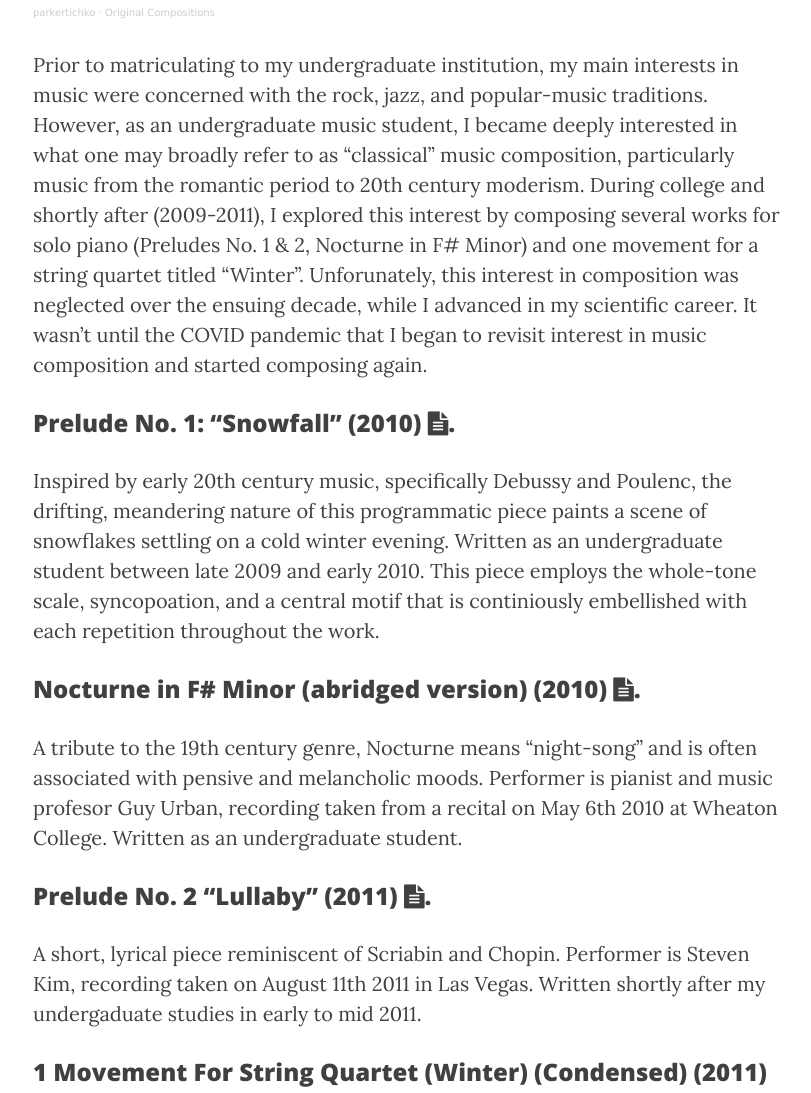
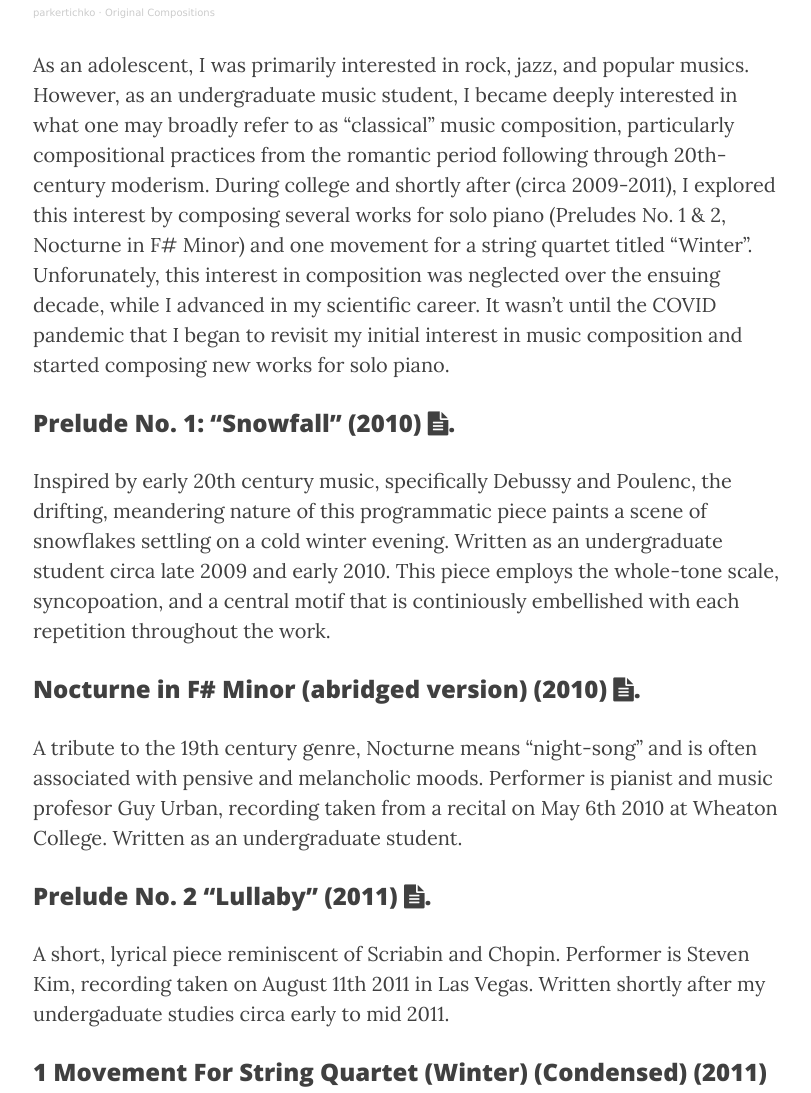
Before and after one commit to ptichko/ptichko.github.io, a Jekyll site: the page built from 3_music.md, in a window 1280 px wide and 1400 px high, scrolled down 1178 px. Shown: the part 208-1301 px from the top of the window, without its empty margins (232-1043 px from the left). Built offline with Jekyll 4.4.1, drawn with Linux system fonts in a browser that asks for light colours; nearby versions of some CDN libraries; some of the changed text lies outside the part shown; grey boxes are pictures that could not be loaded.

Commit message:
updated composition text

```diff
--- a/3_music.md
+++ b/3_music.md
@@ -17,18 +17,18 @@ ___
 
 <iframe width="100%" height="300" scrolling="no" frameborder="no" allow="autoplay" src="https://w.soundcloud.com/player/?url=https%3A//api.soundcloud.com/playlists/184090&color=%23ff5500&auto_play=false&hide_related=false&show_comments=true&show_user=true&show_reposts=false&show_teaser=true&visual=true"></iframe><div style="font-size: 10px; color: #cccccc;line-break: anywhere;word-break: normal;overflow: hidden;white-space: nowrap;text-overflow: ellipsis; font-family: Interstate,Lucida Grande,Lucida Sans Unicode,Lucida Sans,Garuda,Verdana,Tahoma,sans-serif;font-weight: 100;"><a href="https://soundcloud.com/parkertichko" title="parkertichko" target="_blank" style="color: #cccccc; text-decoration: none;">parkertichko</a> · <a href="https://soundcloud.com/parkertichko/sets/original-compositions" title="Original Compositions" target="_blank" style="color: #cccccc; text-decoration: none;">Original Compositions</a></div>
 
-Prior to matriculating to my undergraduate institution, my main interests in music were concerned with the rock, jazz, and popular-music traditions. However, as an undergraduate music student, I became deeply interested in what one may broadly refer to as "classical" music composition, particularly music from the romantic period to 20th century moderism. During college and shortly after (2009-2011), I explored this interest by composing several works for solo piano (Preludes No. 1 & 2, Nocturne in F# Minor) and one movement for a string quartet titled "Winter". Unforunately, this interest in composition was neglected over the ensuing decade, while I advanced in my scientific career. It wasn't until the COVID pandemic that I began to revisit interest in music composition and started composing again.
+As an adolescent, I was primarily interested in rock, jazz, and popular musics. However, as an undergraduate music student, I became deeply interested in what one may broadly refer to as "classical" music composition, particularly compositional practices from the romantic period following through 20th-century moderism. During college and shortly after (circa 2009-2011), I explored this interest by composing several works for solo piano (Preludes No. 1 & 2, Nocturne in F# Minor) and one movement for a string quartet titled "Winter". Unforunately, this interest in composition was neglected over the ensuing decade, while I advanced in my scientific career. It wasn't until the COVID pandemic that I began to revisit my initial interest in music composition and started composing new works for solo piano.
 
 ### Prelude No. 1: “Snowfall” (2010) <a href="/CV/parkertichkopreludeno1.pdf" target="_blank"><i class="fa fa-file-text fa-md"></i></a>.
-Inspired by early 20th century music, specifically Debussy and Poulenc, the drifting, meandering nature of this programmatic piece paints a scene of snowflakes settling on a cold winter evening. Written as an undergraduate student between late 2009 and early 2010. This piece employs the whole-tone scale, syncopoation, and a central motif that is continiously embellished with each repetition throughout the work.
+Inspired by early 20th century music, specifically Debussy and Poulenc, the drifting, meandering nature of this programmatic piece paints a scene of snowflakes settling on a cold winter evening. Written as an undergraduate student circa late 2009 and early 2010. This piece employs the whole-tone scale, syncopoation, and a central motif that is continiously embellished with each repetition throughout the work.
 
 ### Nocturne in F# Minor (abridged version) (2010) <a href="/CV/Nocturne1UrbanFINAL3.pdf" target="_blank"><i class="fa fa-file-text fa-md"></i></a>.
 A tribute to the 19th century genre, Nocturne means “night-song” and is often associated with pensive and melancholic moods. Performer is pianist and music profesor Guy Urban, recording taken from a recital on May 6th 2010 at Wheaton College. Written as an undergraduate student.
 
 ### Prelude No. 2 “Lullaby” (2011)  <a href="/CV/parkertichkopreludeno2.pdf" target="_blank"><i class="fa fa-file-text fa-md"></i></a>.
-A short, lyrical piece reminiscent of Scriabin and Chopin.  Performer is Steven Kim, recording taken on August 11th 2011 in Las Vegas. Written shortly after my undergaduate studies in early to mid 2011.
+A short, lyrical piece reminiscent of Scriabin and Chopin.  Performer is Steven Kim, recording taken on August 11th 2011 in Las Vegas. Written shortly after my undergaduate studies circa early to mid 2011.
 
 ### 1 Movement For String Quartet (Winter) (Condensed) (2011)
 <iframe width="560" height="315" src="https://www.youtube.com/embed/0rfiWAt4_Mc?si=BvOf6zxkUlAWsWWG" title="YouTube video player" frameborder="0" allow="accelerometer; autoplay; clipboard-write; encrypted-media; gyroscope; picture-in-picture; web-share" referrerpolicy="strict-origin-when-cross-origin" allowfullscreen></iframe>
 
-The piece is a condensed movement, from an unfinished grander work revolving around the four seasons. I was privileged enough to have the piece performed by the talented Aurea Ensemble at Wheaton College on May 6th 2011. ([Video here.](https://youtu.be/0rfiWAt4_Mc?feature=shared)) The intended tempo of the piece is quite demanding, and, ultimately, the Aurea Ensemble performed the work at a slower tempo to meet the recital deadline. However, in a cheap attempt to realize the piece's intended tempo, I time-warped the audio track from the video recording, increasing the audio recording to approximately its notated tempo. It's fast!
+The piece is a condensed movement, from an unfinished grander work revolving around the four seasons. I was privileged enough to have the piece performed by the talented Aurea Ensemble at Wheaton College on May 6th 2011. ([Video here.](https://youtu.be/0rfiWAt4_Mc?feature=shared)) The intended tempo of the piece is quite demanding, and, ultimately, the Aurea Ensemble performed the work at a slower tempo to meet the recital deadline. However, in a cheap attempt to realize the piece's intended tempo, I time-warped the [audio track](https://soundcloud.com/parkertichko/1-movement-for-string?si=1a8f03af21124ed6be5caa8bd2b145c0&utm_source=clipboard&utm_medium=text&utm_campaign=social_sharing) from the video recording, increasing the audio recording to approximately its notated tempo. It's fast!
```
